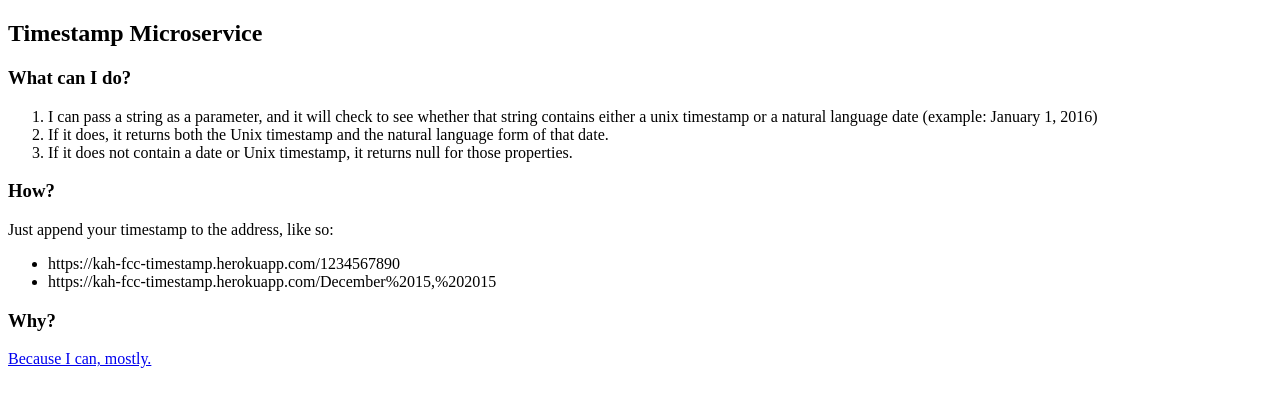
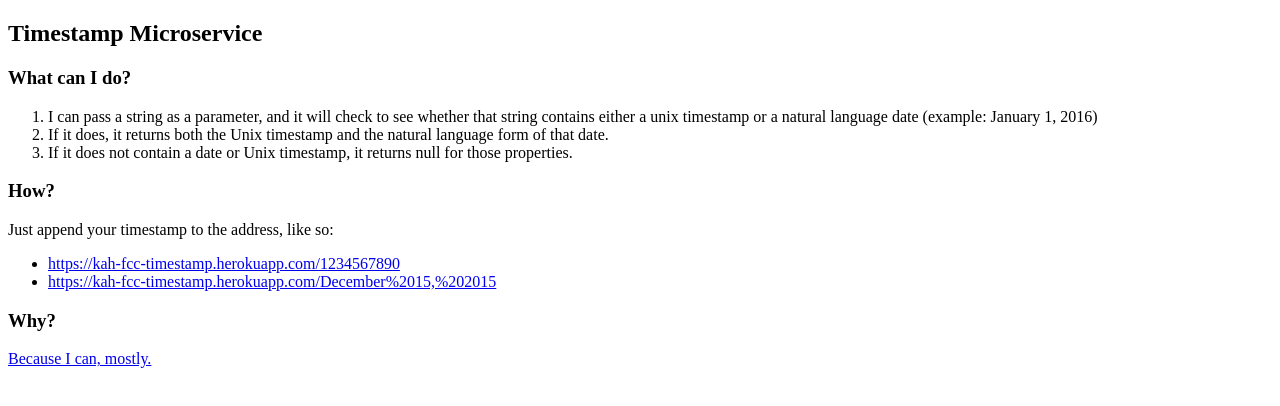
Before and after one commit to kieranharding/fcc-timestamp, a website: page index.html in a window 1280 px wide. Drawn offline with Linux system fonts and the light colour scheme.

Commit message:
Add links to usage examples

```diff
--- a/index.html
+++ b/index.html
@@ -18,8 +18,8 @@
     <h3>How?</h3>
     <p>Just append your timestamp to the address, like so:</p>
       <ul class="usage">
-        <li> https://kah-fcc-timestamp.herokuapp.com/1234567890
-        <li> https://kah-fcc-timestamp.herokuapp.com/December%2015,%202015
+        <li> <a href="https://kah-fcc-timestamp.herokuapp.com/1234567890">https://kah-fcc-timestamp.herokuapp.com/1234567890</a>
+        <li> <a href="https://kah-fcc-timestamp.herokuapp.com/December%2015,%202015">https://kah-fcc-timestamp.herokuapp.com/December%2015,%202015</a>
       </ul>
     <h3>Why?</h3>
     <a href="https://www.freecodecamp.com">Because I can, mostly.</a>
```
